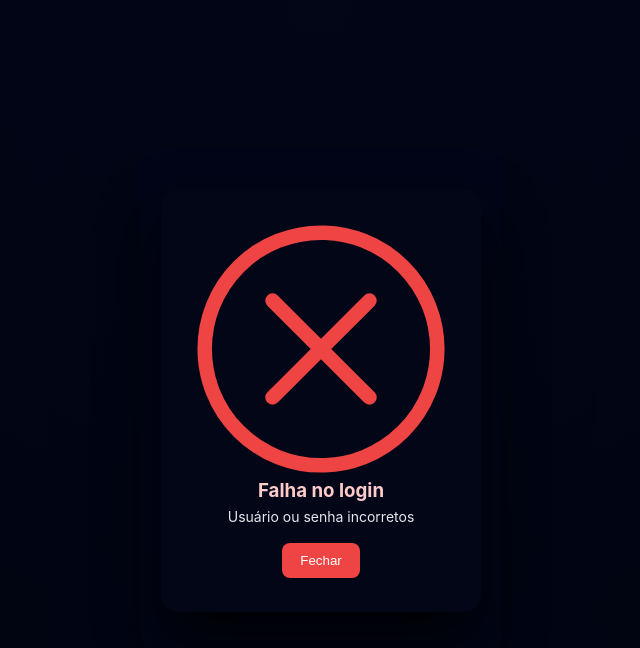
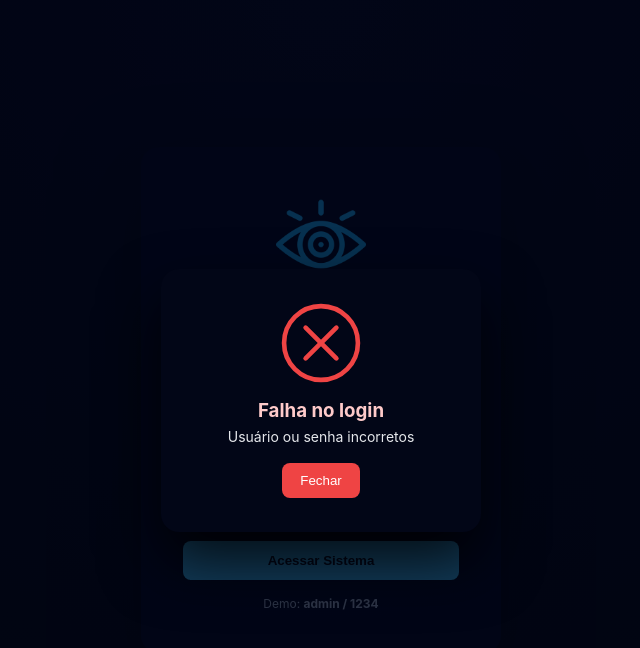
Before and after one commit to gustavolalves8/Sitezinho, a plain HTML site: page index.html in a window 1280 px wide. Both pictures are taken after typing "Sample", "Sample123" into the empty fields and a click on the button "Acessar Sistema". Shown: the whole page, without its empty margins (319-959 px from the left). Drawn offline with Linux system fonts and the light colour scheme.

Commit message:
Update style.css

```diff
--- a/style.css
+++ b/style.css
@@ -414,4 +414,12 @@ body {
 /* Tooltip mais visível */
 .chart-large canvas {
   cursor: crosshair;
+
 }
+/* ===== SVG ERRO LOGIN ===== */
+.error-icon {
+  width: 80px;
+  height: 80px;
+  margin: 0 auto 16px;
+  display: block;
+}
```
